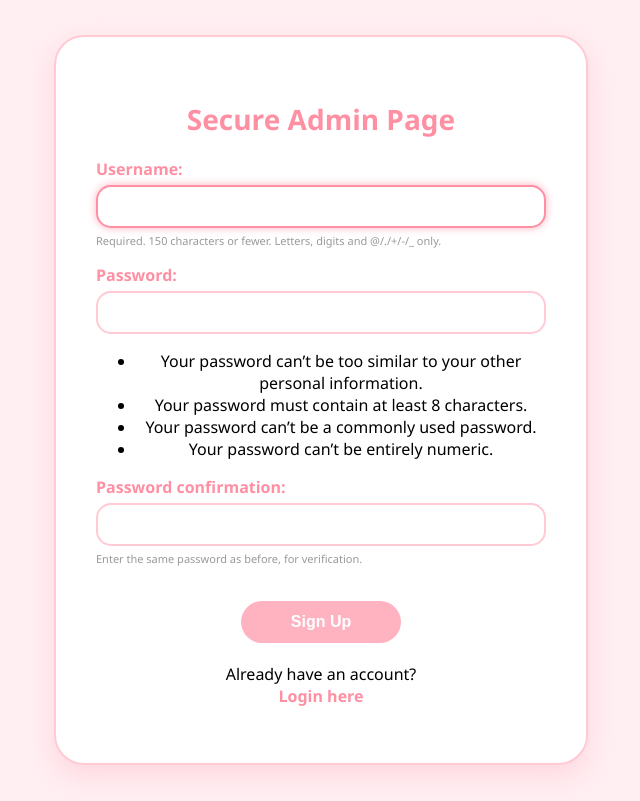
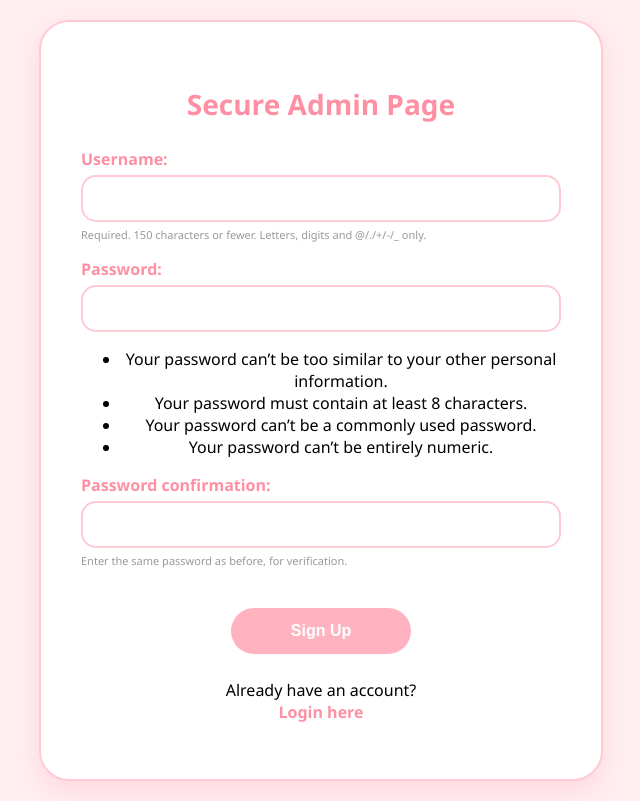
Before and after one commit to ediblecookies/ssd-project, a Django app: page /register/ in a window 1280 px wide. Shown: the whole page, without its empty margins (319-959 px from the left). Before the commit the page ends 774 px from the top, so only its background shows below. Run offline with Django 5.2, Linux system fonts and the light colour scheme.

Commit message:
Updated branding to Secure Admin Page and fixed laptop layout

```diff
--- a/core/templates/register.html
+++ b/core/templates/register.html
@@ -3,86 +3,52 @@
 <head>
     <title>Register - Secure Admin Page</title>
     <style>
-        /* This section makes the page look cute and centered on a laptop screen */
         body {
             background-color: #ffeef2;
-            font-family: 'Segoe UI', Tahoma, Geneva, Verdana, sans-serif;
+            font-family: 'Segoe UI', sans-serif;
             display: flex;
             justify-content: center;
             align-items: center;
             min-height: 100vh;
             margin: 0;
         }
-        /* The card container with soft pink shadows */
         .card {
             background: white;
             padding: 40px;
             border-radius: 30px;
             box-shadow: 0 10px 25px rgba(255, 182, 193, 0.4);
             width: 100%;
-            max-width: 450px;
+            max-width: 480px;
             text-align: center;
             border: 2px solid #ffcad4;
             margin: 20px;
         }
-        h2 {
-            color: #ff8fa3;
-            font-size: 28px;
-            margin-bottom: 20px;
-        }
-        /* Styling the Django form elements to be pink and organized */
-        form p {
-            text-align: left;
-            color: #ff8fa3;
-            font-weight: bold;
-            margin-bottom: 15px;
-        }
+        h2 { color: #ff8fa3; font-size: 28px; margin-bottom: 25px; }
+        form p { text-align: left; color: #ff8fa3; font-weight: bold; margin-bottom: 15px; }
         input {
             width: 100%;
-            padding: 12px;
+            padding: 14px;
             margin-top: 5px;
             border: 2px solid #ffcad4;
             border-radius: 15px;
             box-sizing: border-box;
             outline: none;
-            transition: 0.3s;
         }
-        input:focus {
-            border-color: #ff8fa3;
-            box-shadow: 0 0 8px #ffb3c1;
-        }
-        .helptext {
-            font-size: 11px;
-            color: #999;
-            display: block;
-            margin-top: 5px;
-            font-weight: normal;
-        }
-        /* The bubble-style button */
+        .helptext { font-size: 11px; color: #999; display: block; margin-top: 5px; font-weight: normal; }
         button {
             background-color: #ffb3c1;
             color: white;
             border: none;
-            padding: 12px 50px;
+            padding: 14px 60px;
             border-radius: 25px;
             font-size: 16px;
             cursor: pointer;
             transition: 0.3s;
-            margin-top: 20px;
+            margin-top: 25px;
             font-weight: bold;
         }
-        button:hover {
-            background-color: #ff8fa3;
-            transform: scale(1.05);
-        }
-        a {
-            color: #ff8fa3;
-            text-decoration: none;
-            font-weight: bold;
-        }
-        a:hover {
-            text-decoration: underline;
-        }
+        button:hover { background-color: #ff8fa3; transform: scale(1.05); }
+        a { color: #ff8fa3; text-decoration: none; font-weight: bold; }
     </style>
 </head>
 <body>
@@ -93,7 +59,7 @@
             {{ form.as_p }}
             <button type="submit">Sign Up</button>
         </form>
-        <p style="text-align: center; font-weight: normal; margin-top: 20px;">
+        <p style="text-align: center; font-weight: normal; margin-top: 25px;">
             Already have an account? <br>
             <a href="{% url 'login' %}">Login here</a>
         </p>
```
